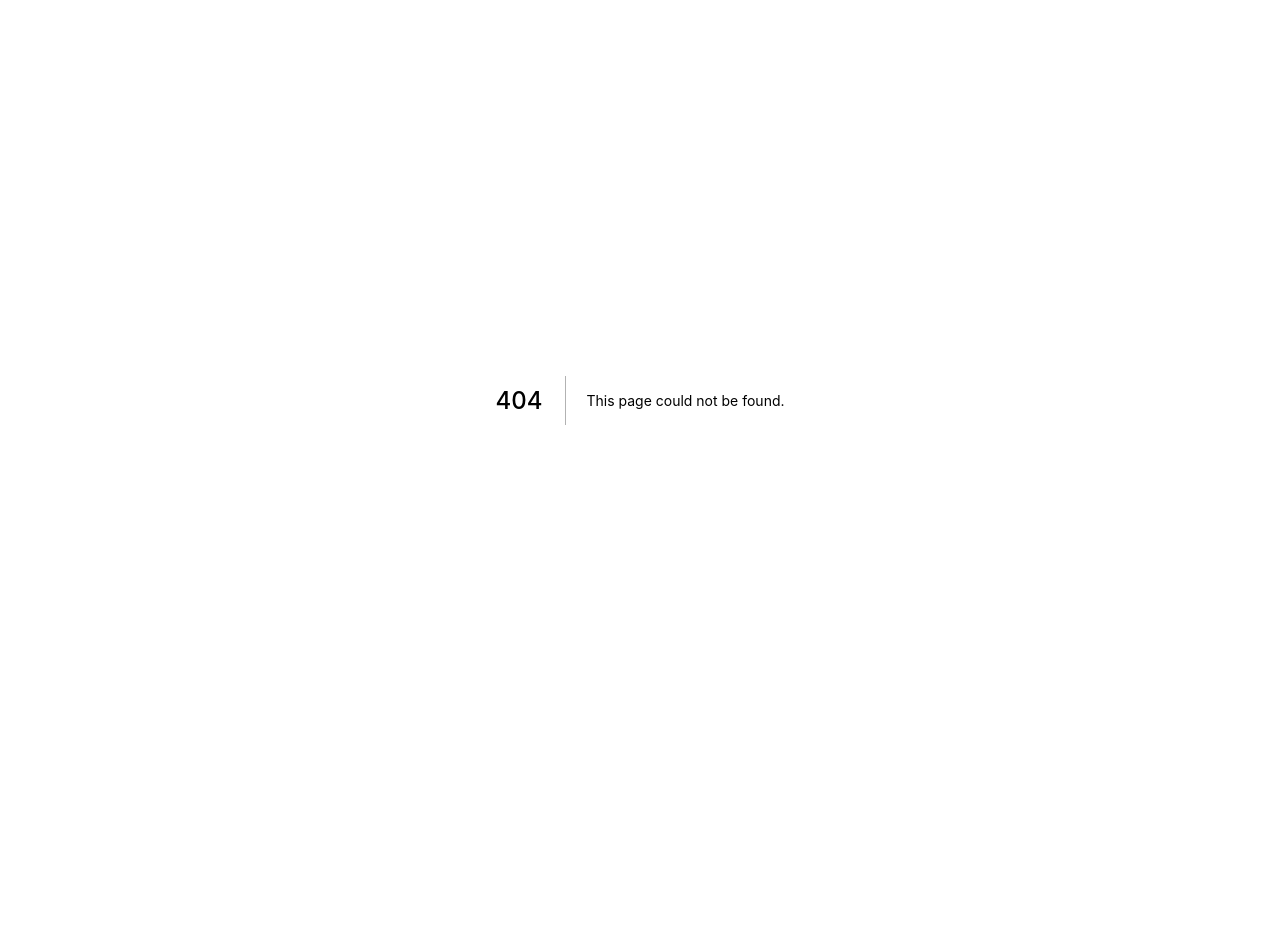
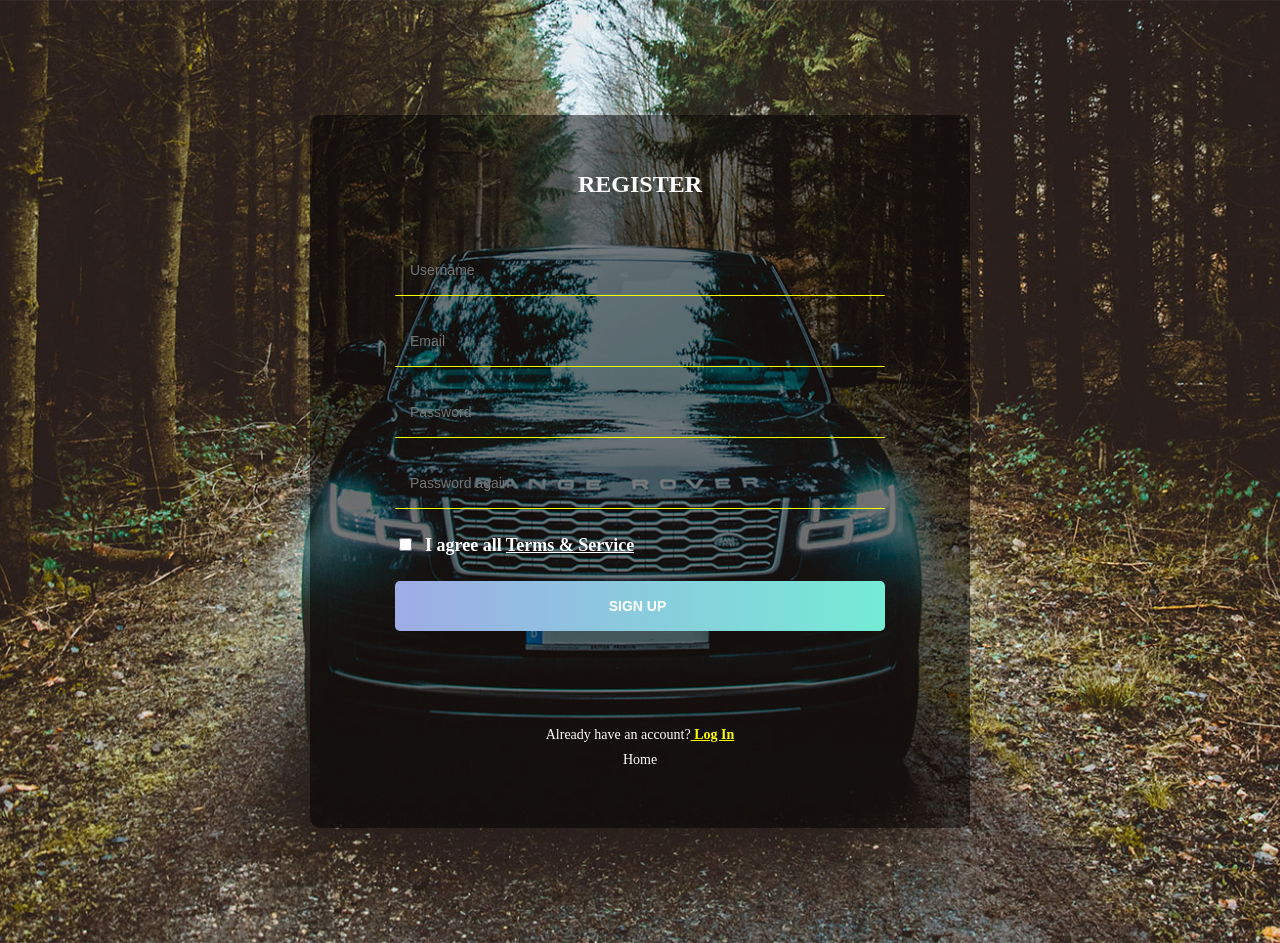
Before and after one commit to DennisRono/cynthiadesign.com, a Next.js app: page /register in a window 1280 px wide. Before the commit this address had no page. Before the commit the page ends 800 px from the top, so only its background shows below. Built offline with nearby package versions, Linux system fonts and the light colour scheme.

Commit message:
Add files via upload

```diff
--- /dev/null
+++ b/pages/register.jsx
@@ -0,0 +1,45 @@
+import React from 'react'
+import styles from '../styles/login.module.css'
+
+export const register = () => {
+    return (
+        <div className={styles.main}>
+            <div className={styles.container}>
+                <div className={styles.signupcontent}>
+                    <form className={styles.form}>
+                        <h2>Register</h2>
+                        <div className={styles.inputcontainer}>
+                            <input type="text" className={styles.forminput} placeholder="Username"/>
+                        </div>
+                        <div className={styles.inputcontainer}>
+                            <input type="email" className={styles.forminput} placeholder="Email"/>
+                        </div>
+                        <div className={styles.inputcontainer}>
+                            <input type="password" className={styles.forminput} placeholder="Password"/>
+                        </div>
+                        <div className={styles.inputcontainer}>
+                            <input type="password" className={styles.forminput} placeholder="Password again"/>
+                        </div>
+                        <div className={styles.inputcontainer}>
+                            <input type="checkbox"/>
+                            <label htmlFor="" className={styles.labelagree}>
+                                I agree all <a href="#">Terms & Service</a>
+                            </label>
+                        </div>
+                        <div className={styles.inputcontainer}>
+                            <input type="submit" value="Sign Up" className={styles.formsubmit}/>
+                        </div>
+                    </form>
+                    <p className={styles.loginhere}>
+                        Already have an account?
+                        <a href="/login"> Log In</a><br/>
+                        <span className={styles.backhome}><a href="/">Home</a></span>
+                    </p>
+
+                </div>
+            </div>
+        </div>
+    )
+}
+
+export default register
```
